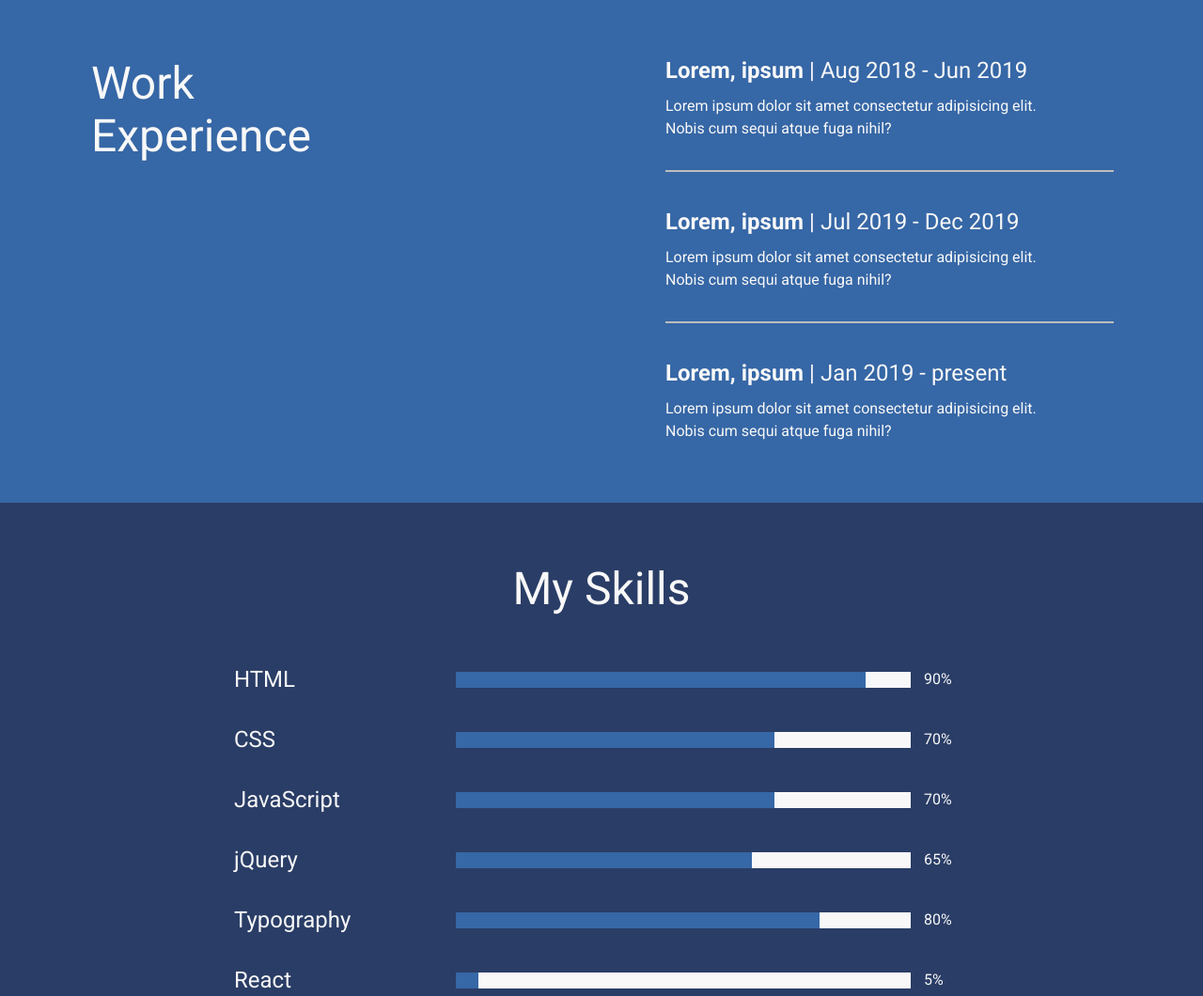
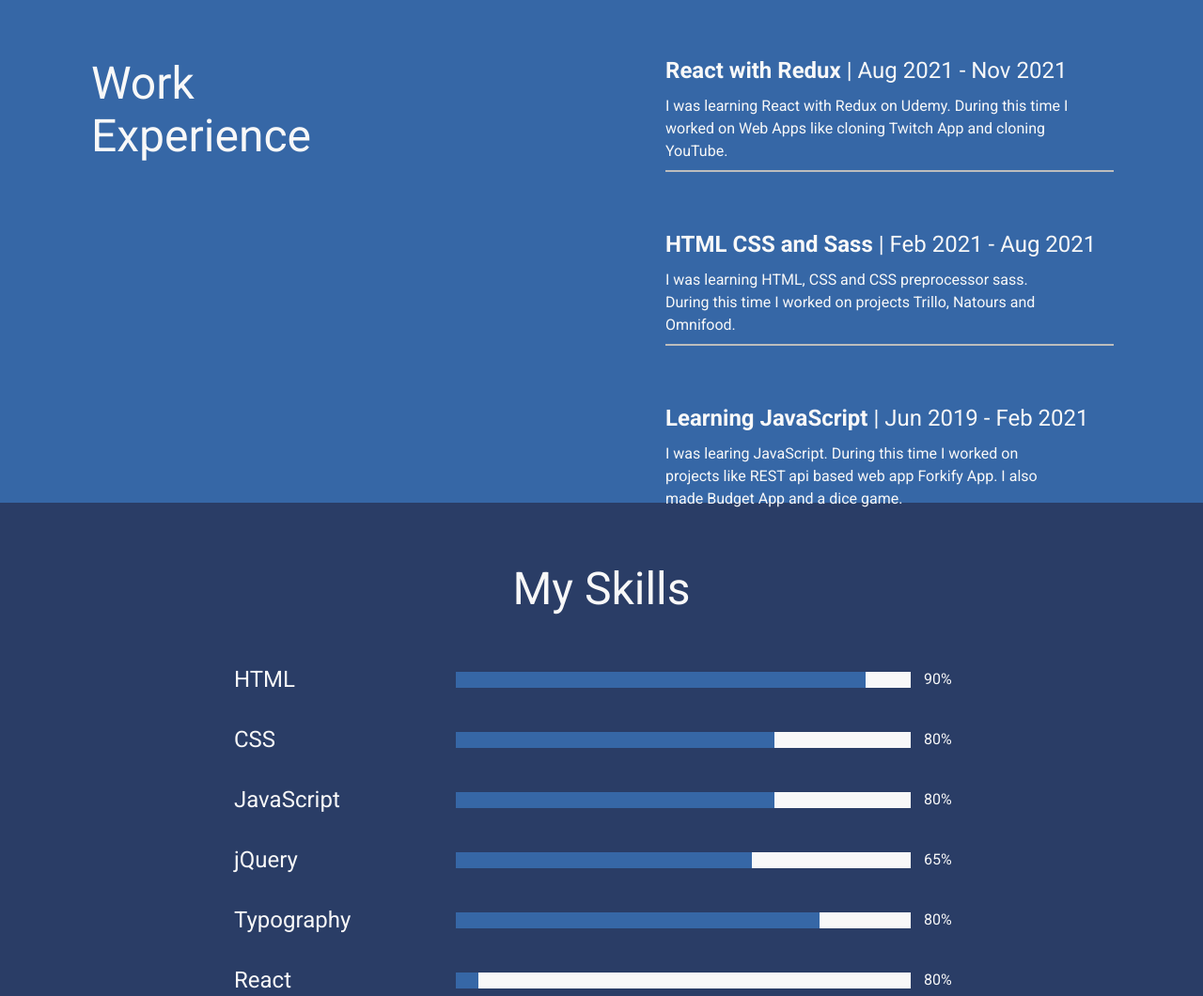
Before and after one commit to web-developer-areeb/Profile-Project, a plain HTML site: page index.html in a window 1280 px wide. Shown: the part 1014-2074 px from the top of the page at 94% size. Drawn offline with nearby package versions, Linux system fonts and the light colour scheme.

Commit message:
Updated work experiance field. I have put my learning as my work experiance.

```diff
--- a/index.html
+++ b/index.html
@@ -57,16 +57,16 @@
                 </div>
                 <div class="work-expereince__content-box">
                     <div class="work-experience__content">
-                        <h5>Lorem, ipsum<span> | Aug 2018 - Jun 2019</span></h5>
-                        <p>Lorem ipsum dolor sit amet consectetur adipisicing elit. Nobis cum sequi atque fuga nihil?</p>
+                        <h5>React with Redux<span> | Aug 2021 - Nov 2021</span></h5>
+                        <p>I was learning React with Redux on Udemy. During this time I worked on Web Apps like cloning Twitch App and cloning YouTube.</p>
                 </div>
                 <div class="work-experience__content">
-                    <h5>Lorem, ipsum<span> | Jul 2019 - Dec 2019</span></h5>
-                    <p>Lorem ipsum dolor sit amet consectetur adipisicing elit. Nobis cum sequi atque fuga nihil?</p>
+                    <h5>HTML CSS and Sass<span> | Feb 2021 - Aug 2021</span></h5>
+                    <p>I was learning HTML, CSS and CSS preprocessor sass. During this time I worked on projects Trillo, Natours and Omnifood.</p>
                 </div>
                 <div class="work-experience__content">
-                    <h5>Lorem, ipsum<span> | Jan 2019 - present</span></h5>
-                    <p>Lorem ipsum dolor sit amet consectetur adipisicing elit. Nobis cum sequi atque fuga nihil?</p>
+                    <h5>Learning JavaScript<span> | Jun 2019 - Feb 2021</span></h5>
+                    <p>I was learing JavaScript. During this time I worked on projects like REST api based web app Forkify App. I also made Budget App and a dice game.</p>
                 </div>
             </div>
 
@@ -98,7 +98,7 @@
                                     <div class="css">&nbsp;</div>
                                 </div>
                             </div>
-                           <small>70%</small>
+                           <small>80%</small>
                         </li>
                         <li>
                             <p>JavaScript</p>
@@ -107,7 +107,7 @@
                                     <div class="javascript">&nbsp;</div>
                                 </div>
                             </div>
-                           <small>70%</small>
+                           <small>80%</small>
                         </li>
                         <li>
                             <p>jQuery</p>
@@ -134,7 +134,7 @@
                                     <div class="react">&nbsp;</div>
                                 </div>
                             </div>
-                           <small>5%</small>
+                           <small>80%</small>
                         </li>
                     </ul>
                 </div>
```
